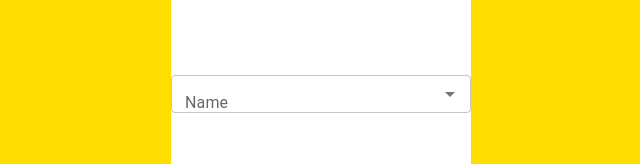
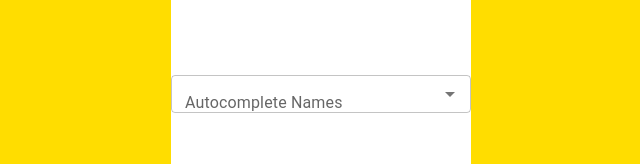
Before and after one commit to gavarava/react-bare-basics-toolbox, a React (Create React App) app: page / in a window 1280 px wide. Shown: the part 306-470 px from the top of the page, without its empty margins (319-959 px from the left). Built offline with nearby package versions, Linux system fonts and the light colour scheme; a web font is replaced by a local one.

Commit message:
AsyncAutoComplete works but still slows down the drop down experience. TODO: optimize more and fix tests

```diff
--- a/src/App.js
+++ b/src/App.js
@@ -9,6 +9,8 @@ import {lightTheme, darkTheme} from './theme';
 import {GlobalStyles} from './global';
 import {createTheme} from '@material-ui/core/styles';
 import purple from '@material-ui/core/colors/purple';
+import {useEffect, useState} from "react";
+import AsyncAutoComplete from "./components/AsyncAutoComplete";
 
 const theme = createTheme(createTheme({
   palette: {
@@ -40,17 +42,12 @@ function App() {
         <ThemeProvider theme={theme}>
           <header className="App-header">
             <GlobalStyles/>
-            <Autocomplete
-                disablePortal
-                id="combo-box-demo"
-                options={["Saphira", "Tom", "Betsy-May", "Larry-Huges"]}
-                sx={{ width: 300 }}
-                renderInput={(params) => <TextField {...params} label="Name" />}
-            />
+            <AsyncAutoComplete
+                data={["Saphira", "Tom", "Betsy-May", "Larry-Huges"]}/>
           </header>
         </ThemeProvider>
       </div>
   );
-}
+};
 
 export default App;
--- /dev/null
+++ b/src/components/AsyncAutoComplete.js
@@ -0,0 +1,117 @@
+import * as React from 'react';
+import TextField from '@mui/material/TextField';
+import Autocomplete from '@mui/material/Autocomplete';
+import CircularProgress from '@mui/material/CircularProgress';
+
+export default function AsyncAutoComplete(props) {
+  const data = props.data;
+  const [open, setOpen] = React.useState(false);
+  const [options, setOptions] = React.useState([]);
+  const [typedKeywordToSearch, setTypedKeywordToSearch] = React.useState('');
+  const loading = open && options.length === 0;
+
+  React.useEffect(() => {
+    console.log("typedKeywordToSearch::::" + typedKeywordToSearch)
+
+    async function searchStringInArray() {
+      console.log("INSIDE searchStringInArray::::" + typedKeywordToSearch)
+      const array = data;
+      console.log("USING DATA SET OF LENGTH:::: " + array.length)
+      return new Promise((resolve, reject) => {
+        if (array === undefined || typedKeywordToSearch === undefined) {
+          console.error("Rejecting")
+          return reject("Invalid Arguments to searchStringInArray()")
+        }
+        if (array.find(element => element === typedKeywordToSearch)
+            || array.find(
+                element => element === typedKeywordToSearch.toLowerCase)) {
+          console.log("Resolving 1")
+          return resolve([typedKeywordToSearch])
+        } else {
+          let searchResultsArray = [];
+          array.forEach(item => {
+            console.log("item ==> " + item)
+            console.log("searchString ==> " + typedKeywordToSearch)
+            if (item.toLowerCase().includes(typedKeywordToSearch)
+                || item.includes(
+                    typedKeywordToSearch)) {
+              searchResultsArray.push(item)
+            }
+          })
+          console.log("Resolving 2::::" + searchResultsArray.length + " --- "
+              + searchResultsArray)
+          return resolve(searchResultsArray)
+        }
+      });
+    }
+    let active = true;
+    /* TODO Fix loading block when generating results
+    if (!loading) {
+      return undefined;
+    } */
+
+    if((typedKeywordToSearch === '' || typedKeywordToSearch === undefined)) {
+      return;
+    }
+
+    (async () => {
+      // Async Await to search large dataset without freezing window
+      await searchStringInArray()
+      .then(value => {
+        console.log("value inside promise:::: " + value)
+        if (active) {
+          setOptions(value)
+        }
+      })
+      .catch(reason => console.error(reason))
+      .finally(() => console.log("FINALLY"))
+    })();
+
+    return () => {
+      active = false;
+    };
+  }, [loading, typedKeywordToSearch, data]);
+
+  React.useEffect(() => {
+    if (!open) {
+      setOptions([]);
+    }
+  }, [open]);
+
+  return (
+      <Autocomplete
+          id="asynchronous-demo"
+          filterOptions={(x) => x}
+          sx={{width: 300}}
+          open={open}
+          onOpen={() => {
+            setOpen(true);
+          }}
+          onClose={() => {
+            setOpen(false);
+          }}
+          onInput={(event) =>
+              setTypedKeywordToSearch(event.target.value)}
+          isOptionEqualToValue={(option, value) => option === value}
+          getOptionLabel={(option) => option}
+          options={options}
+          loading={loading}
+          renderInput={(params) => (
+              <TextField
+                  {...params}
+                  label="Autocomplete Names"
+                  InputProps={{
+                    ...params.InputProps,
+                    endAdornment: (
+                        <React.Fragment>
+                          {loading ? <CircularProgress color="inherit"
+                                                       size={20}/> : null}
+                          {params.InputProps.endAdornment}
+                        </React.Fragment>
+                    ),
+                  }}
+              />
+          )}
+      />
+  );
+}
```
Also changed, not shown: src/workers/names-worker.js (+30 -0 lines), 2 other files (tests, documents, lock files or other folders).
